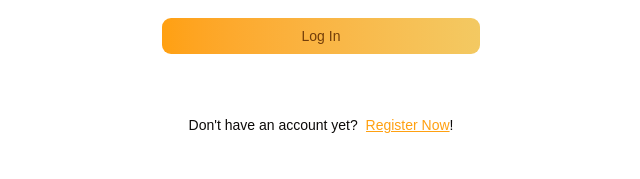
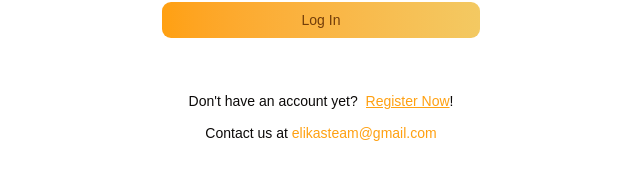
Before and after one commit to alex-carreon/elikas-capstone, a React (Vite) app in the folder elikas-frontend/: page /Login in a window 1280 px wide. Shown: the part 569-748 px from the top of the page, without its empty margins (319-959 px from the left). Built offline with nearby package versions, Linux system fonts and the light colour scheme; no server answers.

Commit message:
Deactivate
User Profile entirely done!

```diff
--- a/elikas-frontend/src/pages/Authentication/LogIn.tsx
+++ b/elikas-frontend/src/pages/Authentication/LogIn.tsx
@@ -70,6 +70,7 @@ function LogIn() {
       toast.promise(loginPromise, {
         loading: "Logging you in...",
         success: "You're logged in!",
+        error: "User not found",
         position: "top-center",
       });
 
@@ -180,7 +181,7 @@ function LogIn() {
               ></ButtonComp>
             </div>
           </form>
-          <div className="flex justify-start flex-col content-center mx-auto text-sm">
+          <div className="flex justify-start flex-col content-center mx-auto text-sm gap-3">
             <p className={"flex justify-self-center truncate"}>
               Don't have an account yet? &nbsp;
               <Link to="/Registration/Splash" id="L-Register">
@@ -194,6 +195,15 @@ function LogIn() {
               </Link>
               !
             </p>
+            <p className="text-center">
+              Contact us at{" "}
+              <span
+                className="font-medium"
+                style={{ color: colors.activeIcon }}
+              >
+                elikasteam@gmail.com
+              </span>
+            </p>
           </div>
         </div>
       </div>
--- a/elikas-frontend/src/pages/Profile.tsx
+++ b/elikas-frontend/src/pages/Profile.tsx
@@ -97,28 +97,33 @@ function Profile() {
 
   const deleteProfile = async () => {
     try {
-      const response = await api.patch(
-        "/profile",
-        {
-          id: userId,
-        },
-        {
+      const deacPromise = new Promise(async (resolve, reject) => {
+        const response = await api.patch("/profile/deactivate", {
           headers: {
             "Content-Type": "application/json",
             Authorization: `Bearer ${token}`,
           },
-        },
-      );
+        });
 
-      console.log(response);
+        console.log(response);
 
-      const userDataDelete = await response.data;
+        const userDataDelete = await response.data;
 
-      if (!response) {
-        setErrors(userDataDelete.error || "Deactivation failed");
-      } else {
+        if (!response) {
+          reject(setErrors(userDataDelete.error || "Deactivation failed"));
+        } else resolve(userDataDelete);
+      });
+
+      toast.promise(deacPromise, {
+        loading: "Deactivating your account...",
+        success:
+          "Account Deactivated! Please contact eLikas to reactivate your account",
+        position: "top-center",
+      });
+
+      deacPromise.then(() => {
         navigate("/");
-      }
+      });
     } catch (error) {
       console.error("Error during logout:", error);
     }
```
